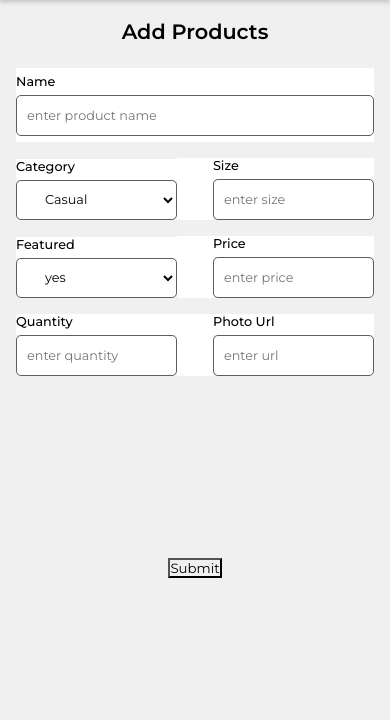
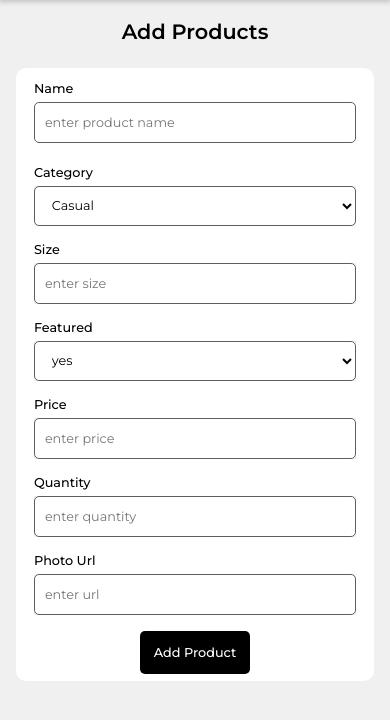
Before and after one commit to sakshi-beep/ShoeStop, a PHP site: page /admin/screens/addProduct.php in a window 390 px wide. Shown: the part 59-779 px from the top of the page. Run offline with PHP 8.4, Linux system fonts and the light colour scheme.

Commit message:
changed flex direction of each input container div to column for mobile view

```diff
--- a/admin/css/addProduct.css
+++ b/admin/css/addProduct.css
@@ -36,6 +36,9 @@
   justify-content: center;
   width: 100%;
   align-items: center;
+  background-color: white;
+  padding:2% 5%;
+  border-radius: 10px;
 }
 
 .add-products-form {
@@ -44,6 +47,7 @@
   gap:1rem;
   justify-content: center;
   width: 100%;
+  background-color:inherit;
 }
 
 .input-container {
@@ -92,12 +96,14 @@
   background-color: white;
   justify-content: space-between;
   width:100%;
+  flex-direction:column;
+  gap:1rem;
 
 }
 
 .two-input-container{
 display: flex;
-width:45%;
+flex:1;
 flex-direction: column;
 justify-content: center;
 }
@@ -108,7 +114,7 @@ select{
   color: black;
   border: 1px solid #615c5c;
   border-radius: 5px;
-  padding:0.65rem 1.5rem;
+  padding:0.65rem 0.8rem;
   font-size: 0.8em;
   width:100%
 }
@@ -119,28 +125,14 @@ option{
   font-size: 0.8rem;
 }
 
-
-
-/* #size-input {
-  background-color: white;
-  height: 41px;
-  width:100%;
+#btn-submit{
+  font-size: 0.8rem;
+  color:rgb(255, 255, 255);
+  font-weight:500;
+  text-decoration: none;
+  border:none;
+  background-color: rgb(0, 0, 0);
+  padding:1.1em 1.1em;
   border-radius: 5px;
-  border: 1px solid #615c5c;
-  padding-left: 10px;
-  padding-right: 25px;
-  font-size: 0.8em;
-  font-weight: 300;
+  cursor:pointer;
 }
-
-#price-input{
-  background-color: white;
-  height: 41px;
-  width:100%;
-  border-radius: 5px;
-  border: 1px solid #615c5c;
-  padding-left: 10px;
-  padding-right: 25px;
-  font-size: 0.8em;
-  font-weight: 300;
-} */
--- a/admin/screens/addProduct.php
+++ b/admin/screens/addProduct.php
@@ -11,17 +11,17 @@
     <title>Products</title>
 </head>
 <script>
+const getPhotoUrl = () => {
+    let url = document.getElementById("photo-input").value;
+    if (url.length > 1) {
+        document.getElementById("photo").src = `${url}`;
+        document.getElementById("img-div").style.display = "flex";
+        document.getElementById("photo").style.display = "block";
+    };
 
-const getPhotoUrl = () =>{
-    let url = document.getElementById("photo-input").value;
-    if(url.length<1){
-        document.getElementById("img-div").style.display="none";
-    };
-    document.getElementById("photo").src=`${url}`;
-    document.getElementById("img-div").style.display="flex";
-    document.getElementById("photo").style.display="flex";
 }
 </script>
+
 <body>
     <?php require '../includes/adminNav.php'?>
 
@@ -33,7 +33,8 @@ const getPhotoUrl = () =>{
                 <form class="add-products-form" action="../helpers/handleAddProduct.php" method="POST">
                     <div class="input-container">
                         <label class="input-labels">Name</label>
-                        <input type="text" placeholder="enter product name" name="product-name" class="form-inputs" id="name-input">
+                        <input type="text" placeholder="enter product name" name="product-name" class="form-inputs"
+                            id="name-input">
                         <span class="required-name"></span>
                     </div>
                     <div class="category-select">
@@ -49,7 +50,8 @@ const getPhotoUrl = () =>{
                         </div>
                         <div class="two-input-container">
                             <label class="input-labels">Size</label>
-                            <input type="number" placeholder="enter size" name="product-size" class="form-inputs" id="size-input">
+                            <input type="number" placeholder="enter size" name="product-size" class="form-inputs"
+                                id="size-input">
 
                         </div>
                     </div>
@@ -66,7 +68,8 @@ const getPhotoUrl = () =>{
                         </div>
                         <div class="two-input-container">
                             <label class="input-labels">Price</label>
-                            <input type="number" placeholder="enter price" name="product-price" class="form-inputs" id="price-input">
+                            <input type="number" placeholder="enter price" name="product-price" class="form-inputs"
+                                id="price-input">
 
                         </div>
                     </div>
@@ -75,20 +78,22 @@ const getPhotoUrl = () =>{
                         <div class="two-input-container">
 
                             <label class="input-labels">Quantity</label>
-                            <input type="number" placeholder="enter quantity" name="product-quantity" class="form-inputs" id="quantity-input">
+                            <input type="number" placeholder="enter quantity" name="product-quantity"
+                                class="form-inputs" id="quantity-input">
 
                         </div>
                         <div class="two-input-container">
                             <label class="input-labels">Photo Url</label>
-                            <input type="text" placeholder="enter url"  name="product-photo" class="form-inputs" id="photo-input" onblur="getPhotoUrl()">
-
+                            <input type="text" placeholder="enter url" name="product-photo" class="form-inputs"
+                                id="photo-input" onblur="getPhotoUrl()">
                         </div>
                     </div>
-<div id="img-div" style="height:150px; width:90%;">
-    <img src="" id="photo" style="height:100%; width:100%; object-fit:contain; display:none">
-</div>
+                    <div id="img-div" style="height:350px; width:90%; display:none; background-color:white">
+                        <img src="" id="photo"
+                            style="height:100%; width:100%; object-fit:contain; display:none; background-color:white">
+                    </div>
 
-<input type="submit">
+                    <button onclick="event.preventDefault()" id="btn-submit">Add Product</button>
                 </form>
             </div>
         </div>
```
